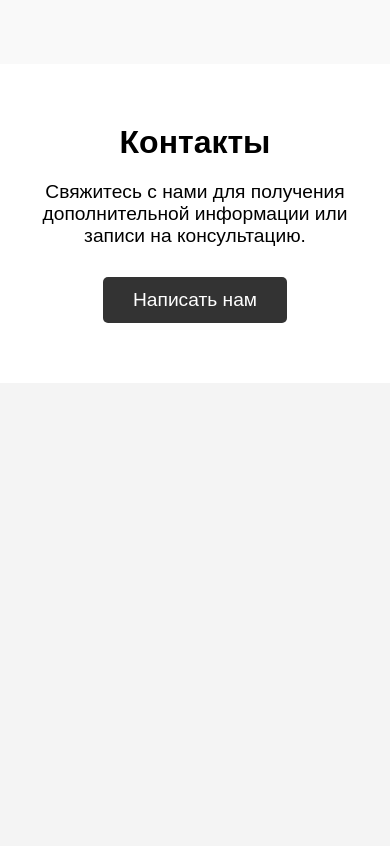
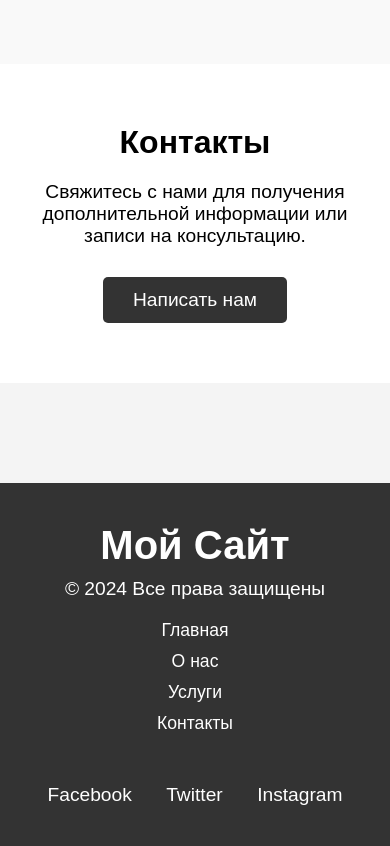
Before and after one commit to alinasheleg/laba5, a plain HTML site: page index.html in a window 390 px wide. Shown: the part 1515-2361 px from the top of the page. Before the commit the page ends 1938 px from the top, so only its background shows below. Drawn offline with Linux system fonts and the light colour scheme; a web font is replaced by a local one.

Commit message:
feat: add footer

```diff
--- a/assets/css/style.css
+++ b/assets/css/style.css
@@ -210,3 +210,105 @@ section p {
         font-size: 2em;
     }
 }
+
+.site-footer {
+    background-color: #333;
+    color: white;
+    padding: 40px 0;
+    margin-top: 60px;
+}
+
+.footer-logo {
+    text-align: center;
+    margin-bottom: 20px;
+}
+
+.footer-logo h2 {
+    font-size: 2.5em;
+    margin-bottom: 10px;
+}
+
+.footer-logo p {
+    font-size: 1.2em;
+}
+
+.footer-nav ul {
+    list-style-type: none;
+    display: flex;
+    justify-content: center;
+    margin-bottom: 20px;
+}
+
+.footer-nav li {
+    margin: 0 15px;
+}
+
+.footer-nav a {
+    color: #fff;
+    text-decoration: none;
+    font-size: 1.1em;
+}
+
+.footer-nav a:hover {
+    color: #ff6347;
+}
+
+.social-links {
+    text-align: center;
+}
+
+.social-icon {
+    color: #fff;
+    text-decoration: none;
+    font-size: 1.2em;
+    margin: 0 15px;
+}
+
+.social-icon:hover {
+    color: #ff6347;
+}
+
+/* Мобильная версия */
+@media (max-width: 768px) {
+    .container {
+        flex-direction: column;
+        text-align: center;
+    }
+
+    .site-nav ul {
+        flex-direction: column;
+        margin-top: 20px;
+    }
+
+    .site-nav li {
+        margin-bottom: 10px;
+    }
+
+    .hero {
+        padding: 50px 0;
+    }
+
+    .hero h2 {
+        font-size: 2.2em;
+    }
+
+    .hero p {
+        font-size: 1.2em;
+    }
+
+    section h2 {
+        font-size: 2em;
+    }
+
+    .footer-nav ul {
+        flex-direction: column;
+    }
+
+    .footer-nav li {
+        margin-bottom: 10px;
+    }
+
+    .social-links {
+        margin-top: 20px;
+    }
+}
--- a/index.html
+++ b/index.html
@@ -65,6 +65,27 @@
             </div>
         </section>
     </main>
+    <footer class="site-footer">
+        <div class="container">
+            <div class="footer-logo">
+                <h2>Мой Сайт</h2>
+                <p>&copy; 2024 Все права защищены</p>
+            </div>
+            <nav class="footer-nav">
+                <ul>
+                    <li><a href="#home">Главная</a></li>
+                    <li><a href="#about">О нас</a></li>
+                    <li><a href="#services">Услуги</a></li>
+                    <li><a href="#contact">Контакты</a></li>
+                </ul>
+            </nav>
+            <div class="social-links">
+                <a href="#" class="social-icon">Facebook</a>
+                <a href="#" class="social-icon">Twitter</a>
+                <a href="#" class="social-icon">Instagram</a>
+            </div>
+        </div>
+    </footer>
  <script src="assets/main.js/main.js"></script>
 </body>
 </html>
```
